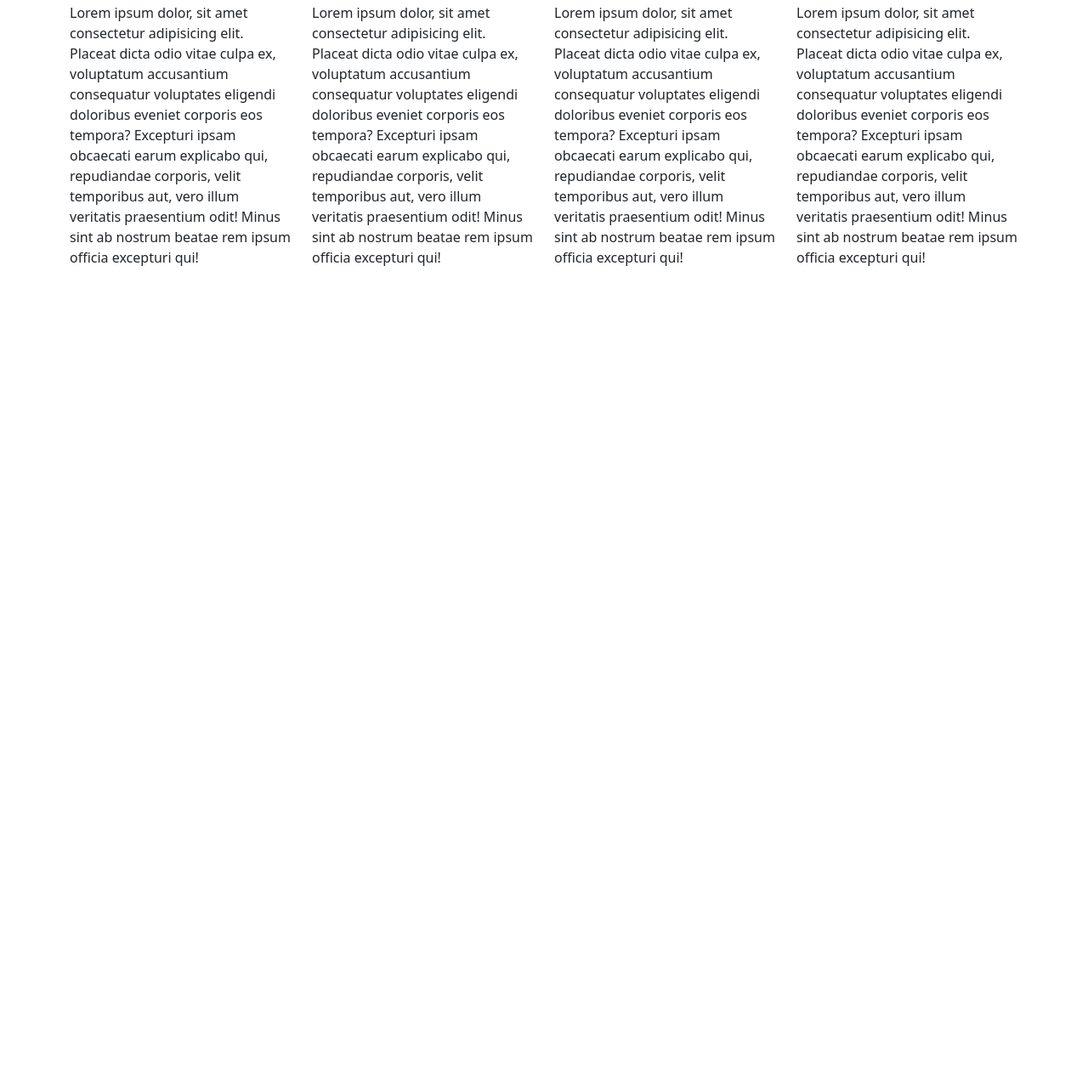
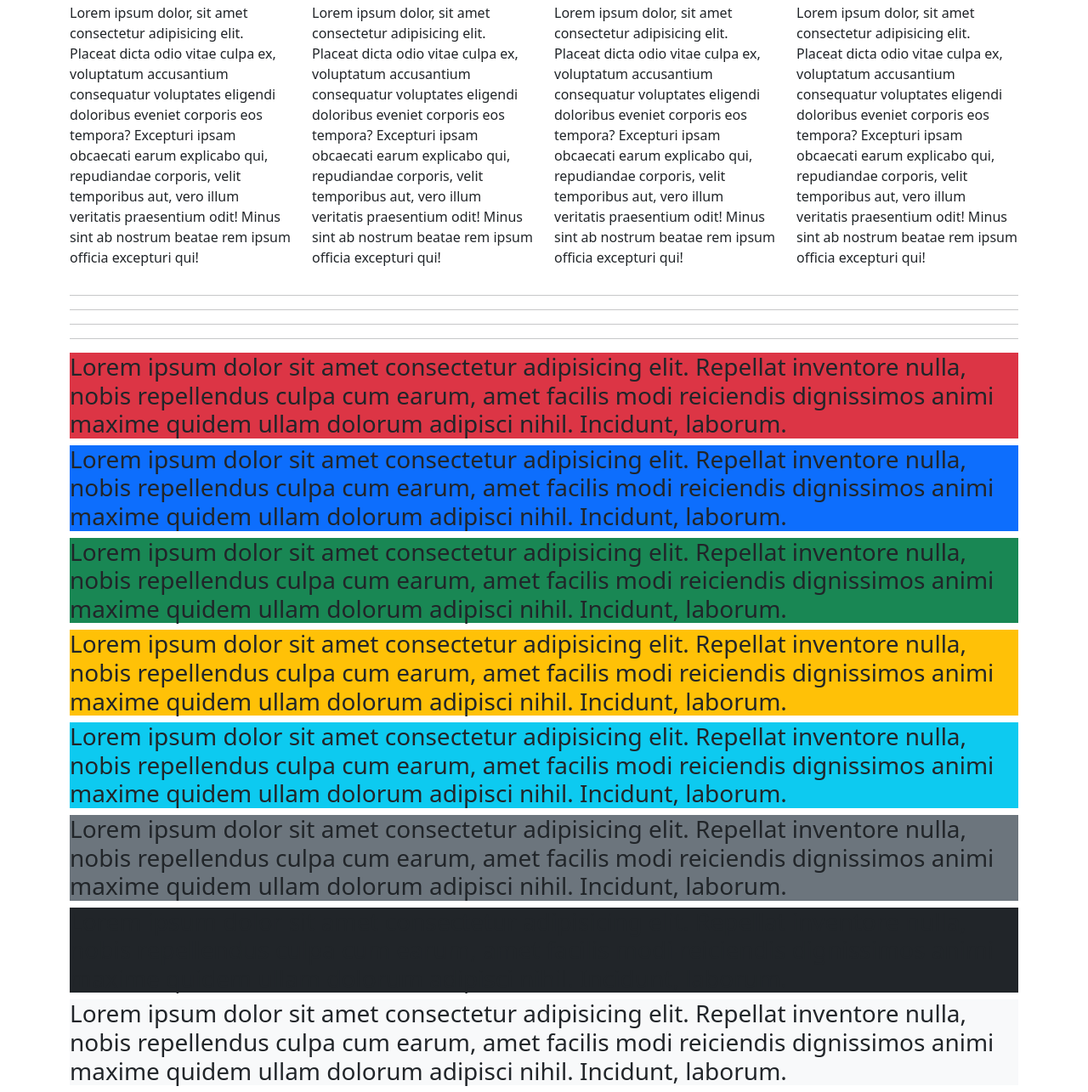
Before and after one commit to MrZorawaR/bootstrap-fundamentals, a plain HTML site: page index.html in a window 1280 px wide. Shown: the part 1837-3122 px from the top of the page at 85% size. Before the commit the page ends 2168 px from the top, so only its background shows below. Drawn offline with nearby package versions, Linux system fonts and the light colour scheme.

Commit message:
Bootstrap container, Grid and background classes practices

```diff
--- a/index.html
+++ b/index.html
@@ -118,6 +118,18 @@
                 <p>Lorem ipsum dolor, sit amet consectetur adipisicing elit. Placeat dicta odio vitae culpa ex, voluptatum accusantium consequatur voluptates eligendi doloribus eveniet corporis eos tempora? Excepturi ipsam obcaecati earum explicabo qui, repudiandae corporis, velit temporibus aut, vero illum veritatis praesentium odit! Minus sint ab nostrum beatae rem ipsum officia excepturi qui!</p>
             </div>
         </div>
+        <hr>
+        <hr>
+        <hr>
+        <hr>
+        <h3 class="bg-danger">Lorem ipsum dolor sit amet consectetur adipisicing elit. Repellat inventore nulla, nobis repellendus culpa cum earum, amet facilis modi reiciendis dignissimos animi maxime quidem ullam dolorum adipisci nihil. Incidunt, laborum.</h3>
+        <h3 class="bg-primary">Lorem ipsum dolor sit amet consectetur adipisicing elit. Repellat inventore nulla, nobis repellendus culpa cum earum, amet facilis modi reiciendis dignissimos animi maxime quidem ullam dolorum adipisci nihil. Incidunt, laborum.</h3>
+        <h3 class="bg-success">Lorem ipsum dolor sit amet consectetur adipisicing elit. Repellat inventore nulla, nobis repellendus culpa cum earum, amet facilis modi reiciendis dignissimos animi maxime quidem ullam dolorum adipisci nihil. Incidunt, laborum.</h3>
+        <h3 class="bg-warning">Lorem ipsum dolor sit amet consectetur adipisicing elit. Repellat inventore nulla, nobis repellendus culpa cum earum, amet facilis modi reiciendis dignissimos animi maxime quidem ullam dolorum adipisci nihil. Incidunt, laborum.</h3>
+        <h3 class="bg-info">Lorem ipsum dolor sit amet consectetur adipisicing elit. Repellat inventore nulla, nobis repellendus culpa cum earum, amet facilis modi reiciendis dignissimos animi maxime quidem ullam dolorum adipisci nihil. Incidunt, laborum.</h3>
+        <h3 class="bg-secondary">Lorem ipsum dolor sit amet consectetur adipisicing elit. Repellat inventore nulla, nobis repellendus culpa cum earum, amet facilis modi reiciendis dignissimos animi maxime quidem ullam dolorum adipisci nihil. Incidunt, laborum.</h3>
+        <h3 class="bg-dark">Lorem ipsum dolor sit amet consectetur adipisicing elit. Repellat inventore nulla, nobis repellendus culpa cum earum, amet facilis modi reiciendis dignissimos animi maxime quidem ullam dolorum adipisci nihil. Incidunt, laborum.</h3>
+        <h3 class="bg-light">Lorem ipsum dolor sit amet consectetur adipisicing elit. Repellat inventore nulla, nobis repellendus culpa cum earum, amet facilis modi reiciendis dignissimos animi maxime quidem ullam dolorum adipisci nihil. Incidunt, laborum.</h3>
     </div>
 </body>
 <script src="https://cdn.jsdelivr.net/npm/bootstrap@5.3.2/dist/js/bootstrap.bundle.min.js"
```
